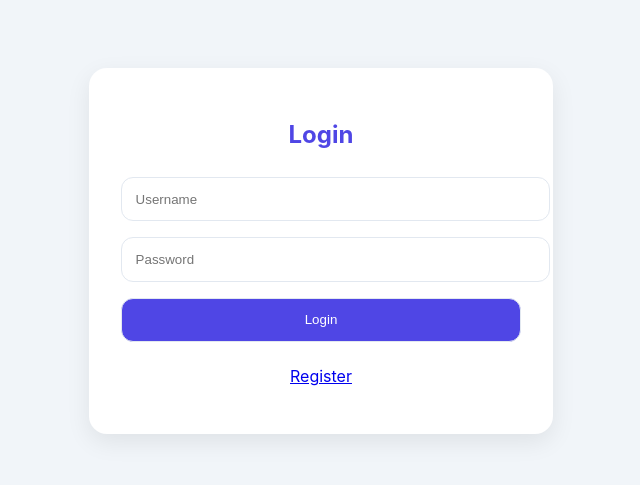
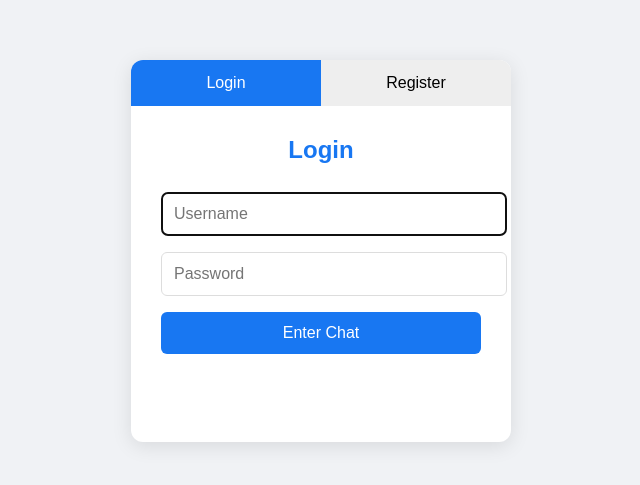
Before and after one commit to V1per16/an0n-chat-render, a website: page public/login.html in a window 1280 px wide. Shown: the part 149-634 px from the top of the page, without its empty margins (319-959 px from the left). Drawn offline with Linux system fonts and the light colour scheme.

Commit message:
Update login.html

```diff
--- a/public/login.html
+++ b/public/login.html
@@ -1,38 +1,129 @@
 <!DOCTYPE html>
-<html><head><meta charset="UTF-8"><title>Login</title><style>
-  body{font-family:Inter,sans-serif;background:#f1f5f9;display:flex;align-items:center;justify-content:center;height:100vh;margin:0}
-  .card{background:white;padding:2rem;border-radius:18px;box-shadow:0 8px 25px rgba(0,0,0,.08);width:100%;max-width:400px}
-  input,button{width:100%;padding:0.85rem;margin:0.5rem 0;border:1px solid #e2e8f0;border-radius:12px}
-  button{background:#4f46e5;color:white;cursor:pointer}
-</style></head><body>
-<div class="card">
-  <h2 style="text-align:center;color:#4f46e5">Login</h2>
-  <input id="name" placeholder="Username" />
-  <input id="pass" type="password" placeholder="Password" />
-  <button onclick="login()">Login</button>
-  <p style="text-align:center"><a href="/register.html">Register</a></p>
-  <p id="status" style="text-align:center;color:red"></p>
+<html lang="en">
+<head>
+  <meta charset="UTF-8">
+  <title>Chat Login</title>
+  <style>
+    body {font-family: Arial; display:flex; justify-content:center; align-items:center; height:100vh; margin:0; background:#f0f2f5;}
+    .container {background:#fff; width:380px; border-radius:12px; box-shadow:0 4px 20px rgba(0,0,0,.1); overflow:hidden;}
+    .tabs {display:flex;}
+    .tab {flex:1; padding:14px; text-align:center; background:#eee; cursor:pointer;}
+    .tab.active {background:#1877f2; color:white;}
+    .form {padding:30px; display:none;}
+    .form.active {display:block;}
+    input, button {width:100%; padding:12px; margin:8px 0; border-radius:6px; border:1px solid #ddd; font-size:16px;}
+    button {background:#1877f2; color:white; border:none; cursor:pointer;}
+    button:hover {background:#166fe5;}
+    .color-picker {display:flex; align-items:center; gap:10px; margin:8px 0;}
+    .color-picker label {font-size:14px; white-space:nowrap;}
+    #status, #reg-status {margin-top:10px; color:#d32f2f; text-align:center; min-height:1.5em;}
+    .success {color:#1877f2 !important; font-weight:600;}
+  </style>
+</head>
+<body>
+<div class="container">
+  <div class="tabs">
+    <div class="tab active" onclick="show('login')">Login</div>
+    <div class="tab" onclick="show('register')">Register</div>
   </div>
+
+  <!-- LOGIN FORM -->
+  <div id="login" class="form active">
+    <h2 style="margin:0 0 20px; text-align:center; color:#1877f2;">Login</h2>
+    <input id="login-name" placeholder="Username" />
+    <input id="login-pass" type="password" placeholder="Password" />
+    <button onclick="login()">Enter Chat</button>
+    <p id="status"></p>
+  </div>
+
+  <!-- REGISTER FORM -->
+  <div id="register" class="form">
+    <h2 style="margin:0 0 20px; text-align:center; color:#1877f2;">Register</h2>
+    <input id="reg-name" placeholder="Choose username" />
+    <input id="reg-pass" type="password" placeholder="Choose password" />
+    <div class="color-picker">
+      <label>Color:</label>
+      <input id="reg-color" type="color" value="#3b82f6" />
+    </div>
+    <button onclick="register()">Create Account</button>
+    <p id="reg-status"></p>
+  </div>
+</div>
+
 <script>
+function show(mode) {
+  document.querySelectorAll('.tab').forEach(t => t.classList.remove('active'));
+  document.querySelectorAll('.form').forEach(f => f.classList.remove('active'));
+  document.querySelector(`.tab[onclick="show('${mode}')"]`).classList.add('active');
+  document.getElementById(mode).classList.add('active');
+}
+
+// === REGISTER ===
+async function register() {
+  const name = document.getElementById('reg-name').value.trim();
+  const pass = document.getElementById('reg-pass').value;
+  const color = document.getElementById('reg-color').value;
+  const status = document.getElementById('reg-status');
+
+  status.textContent = '';
+  if (!name || !pass) return status.textContent = 'Fill all fields';
+
+  try {
+    const res = await fetch('/api/register', {
+      method: 'POST',
+      headers: { 'Content-Type': 'application/json' },
+      body: JSON.stringify({ name, password: pass, color })
+    });
+    const data = await res.json();
+
+    if (data.success) {
+      status.className = 'success';
+      status.textContent = `Account created! Your ID: ${data.uniqueId} — Now login →`;
+      // Auto-fill login
+      document.getElementById('login-name').value = name;
+      document.getElementById('login-pass').value = pass;
+      show('login');
+    } else {
+      status.textContent = data.error;
+    }
+  } catch {
+    status.textContent = 'Network error';
+  }
+}
+
+// === LOGIN ===
 async function login() {
-  const name = document.getElementById('name').value.trim();
-  const pass = document.getElementById('pass').value;
+  const name = document.getElementById('login-name').value.trim();
+  const pass = document.getElementById('login-pass').value;
   const status = document.getElementById('status');
-  if (!name || !pass) return status.textContent = 'Required';
 
+  status.textContent = '';
+  if (!name || !pass) return status.textContent = 'Enter username & password';
+
+  try {
     const res = await fetch('/api/login', {
       method: 'POST',
       headers: { 'Content-Type': 'application/json' },
       body: JSON.stringify({ name, password: pass })
     });
     const data = await res.json();
+
     if (data.success) {
       localStorage.setItem('chatToken', data.token);
       localStorage.setItem('chatUser', JSON.stringify(data.user));
-    location.href = '/';
+      location.href = '/index.html';
     } else {
       status.textContent = data.error;
     }
+  } catch {
+    status.textContent = 'Network error';
   }
+}
+
+// Auto-focus
+document.addEventListener('DOMContentLoaded', () => {
+  document.getElementById('login-name').focus();
+});
 </script>
-</body></html>
+</body>
+</html>
```
Lines whose indentation alone changed are shown as unchanged.
